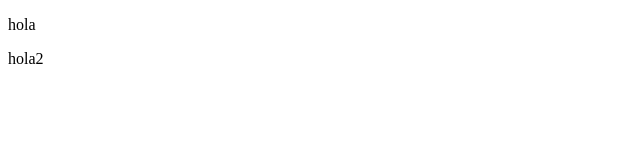
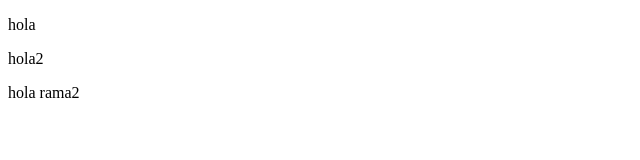
Before and after one commit to kpswartz/proyectogithub, a plain HTML site: page index.html in a window 1280 px wide. Shown: the full height of the page, 0-640 px from the left. Drawn offline with Linux system fonts and the light colour scheme.

Commit message:
Se agrega un hola rama2

```diff
--- a/index.html
+++ b/index.html
@@ -9,5 +9,6 @@
 <body>
     <p>hola</p>
     <p>hola2</p>
+    <p>hola rama2</p>
 </body>
 </html>
```
